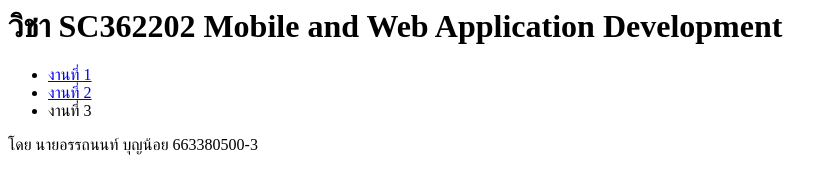
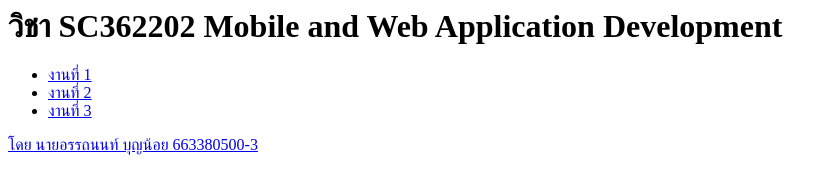
Before and after one commit to AttanonBoonnoy/web2024, a plain HTML site: page index.html in a window 1280 px wide. Shown: the whole page, without its empty margins (0-838 px from the left). Drawn offline with Linux system fonts and the light colour scheme.

Commit message:
Update index.html

```diff
--- a/index.html
+++ b/index.html
@@ -4,7 +4,7 @@
       <ul>
         <li><a href="work1.html">งานที่ 1</a></li>
         <li><a href="work2.html">งานที่ 2</a></li>
-        <li>งานที่ 3</li>
+        <li><a href="work3.html">งานที่ 3</li>
       </ul>
       โดย นายอรรถนนท์ บุญน้อย 663380500-3
     </body>
```
